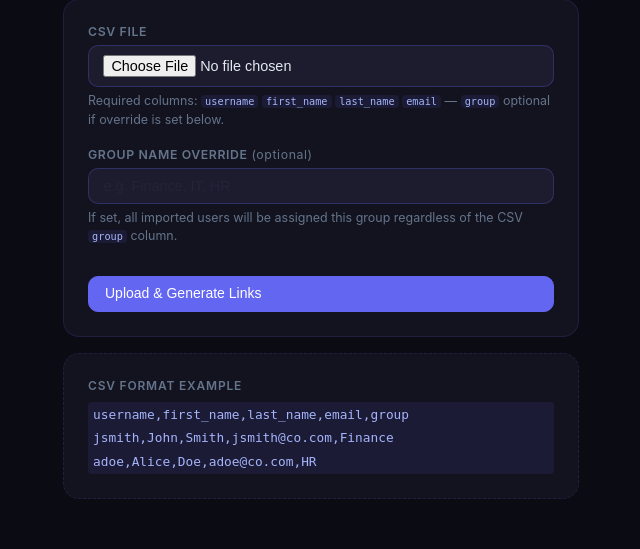
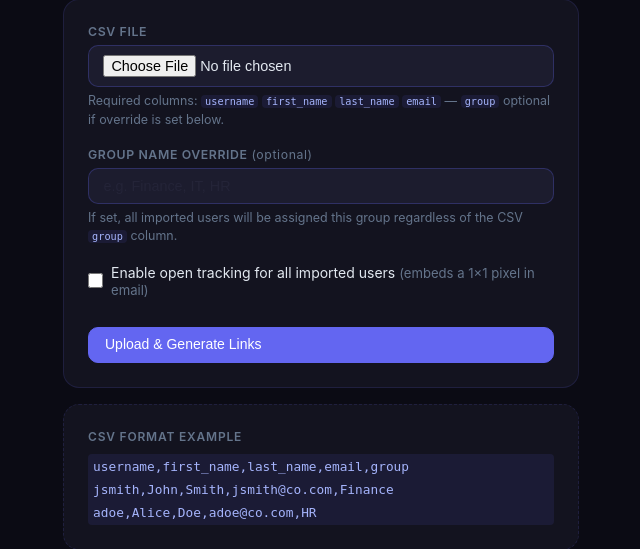
Before and after one commit to cybefox/RabbitHole, a Flask app: page /import in a window 1280 px wide. Shown: the part 193-742 px from the top of the page, without its empty margins (319-959 px from the left). Run offline with Flask 3, Linux system fonts and the light colour scheme; the visitor is signed in with stand-in values (Sample User, id 1); parts of the project's set-up code (start-up, migrations or seed data) failed here and were passed over; some libraries are stand-ins or nearby versions.

Commit message:
Add open-tracking checkbox to bulk CSV import
Bulk-imported users previously always had track_open hardcoded to
'no', so the pixel tag was silently skipped for every imported
recipient regardless of CSV content.

Co-Authored-By: Claude Sonnet 5 <noreply@anthropic.com>

```diff
--- a/app.py
+++ b/app.py
@@ -1155,6 +1155,7 @@ def import_users():
     if request.method == 'POST':
         file           = request.files.get('file')
         group_override = request.form.get('group_override', '').strip()
+        track_open     = 'yes' if request.form.get('track_open') else 'no'
 
         if file and file.filename and file.filename.lower().endswith('.csv'):
             filepath = os.path.join('uploads', secure_filename(file.filename))
@@ -1184,7 +1185,7 @@ def import_users():
                             'last_name':  (row.get('last_name') or '').strip(),
                             'email':      email,
                             'group':      group_override or (row.get('group') or '').strip(),
-                            'track_open': 'no',
+                            'track_open': track_open,
                         }
                         generate_link(user)
                         count += 1
--- a/templates/import.html
+++ b/templates/import.html
@@ -24,6 +24,13 @@
         <p class="form-hint">If set, all imported users will be assigned this group regardless of the CSV <code>group</code> column.</p>
       </div>
 
+      <div class="form-group">
+        <label class="form-check">
+          <input type="checkbox" class="form-check-input" name="track_open" value="yes">
+          <span class="form-check-label">Enable open tracking for all imported users <span class="text-muted text-sm">(embeds a 1×1 pixel in email)</span></span>
+        </label>
+      </div>
+
       <button type="submit" class="btn btn-primary w-full mt-3">Upload & Generate Links</button>
     </form>
   </div>
```
